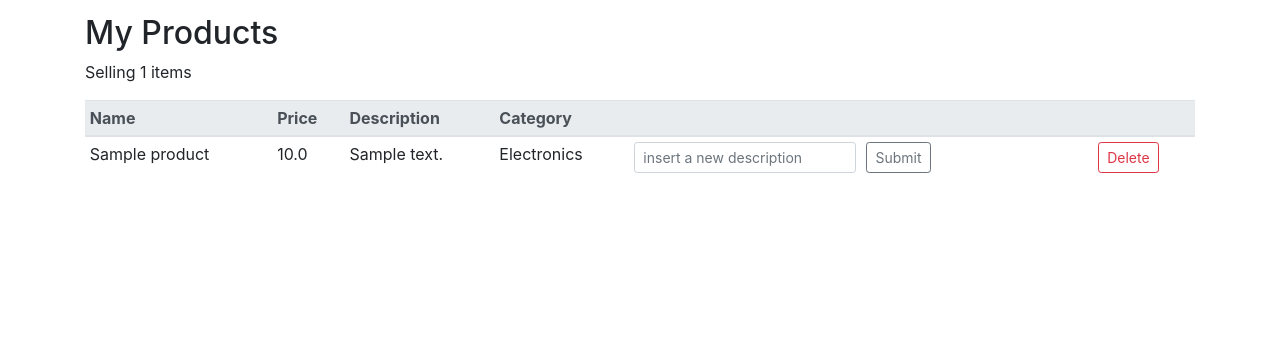
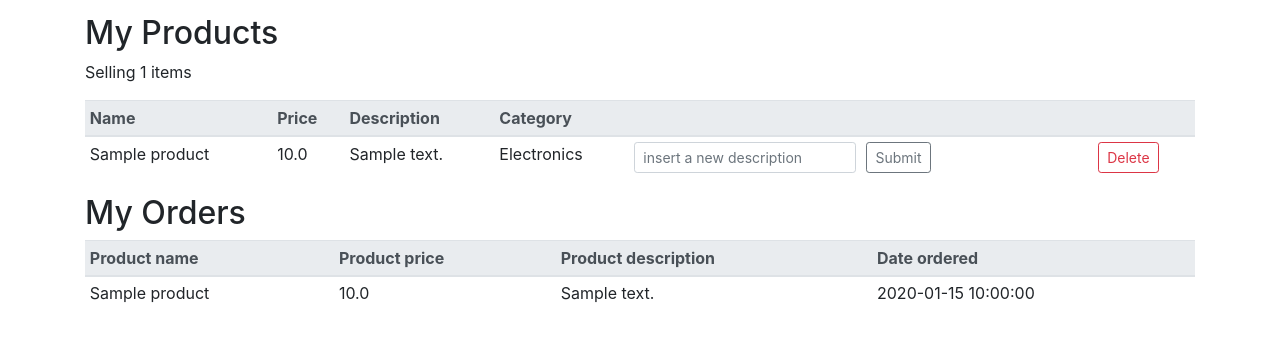
Before and after one commit to parissak/Verkkokauppa, a Flask app: page /auth/user in a window 1280 px wide. Shown: the part 254-596 px from the top of the page. Run offline with Flask 2, Linux system fonts and the light colour scheme; a user stored in the database is signed in; data comes from the database, SQL or seed files in the repository; tables that the repository leaves empty hold one stand-in row (values such as "Sample post"); some libraries are stand-ins or nearby versions.

Commit message:
tilauksen listaaminen käyttäjän sivulla

```diff
--- a/application/auth/views.py
+++ b/application/auth/views.py
@@ -1,12 +1,14 @@
 from flask import render_template, request, redirect, url_for
-from flask_login import login_user, logout_user
-from flask_login import current_user, login_required
+from flask_login import login_user, logout_user, current_user, login_required
 
 from sqlalchemy.sql import text
 
 from application import app, db
 from application.auth.models import User
 from application.auth.forms import LoginForm, RegistrationForm
+from application.orders.models import Order
+from application.products.models import Product
+
 
 @app.route("/auth/login", methods = ["GET", "POST"])
 def auth_login():
@@ -55,5 +57,10 @@ def auth_registration_create():
 def auth_user():
     u = current_user
     item_count = User.count_items(current_user.id)
+    order_products = db.session.query(Order, Product).join(Product).join(User).filter(Order.account_id == u.id).all()
 
-    return render_template("auth/user.html", item_count=item_count, user = u)
+
+    print("hello")
+    print(order_products)
+
+    return render_template("auth/user.html", item_count=item_count, orders = order_products, user = u)
--- a/application/templates/auth/user.html
+++ b/application/templates/auth/user.html
@@ -44,7 +44,8 @@
           <form method="POST" action="{{ url_for('products_set_description', product_id=product.id) }}">
             <div class="form-row align-items-center">
               <div class="col">
-                <input type="text" class="form-control form-control-sm" name=newdesc placeholder="insert a new description" />
+                <input type="text" class="form-control form-control-sm" name=newdesc
+                  placeholder="insert a new description" />
               </div>
               <div class="col">
                 <button class="btn btn-outline-secondary btn-sm" type="submit">Submit</button>
@@ -62,12 +63,35 @@
             </div>
           </form>
         </td>
-
       </tr>
-
       {% endfor %}
     </tbody>
   </table>
 </div>
 
+<h2>My Orders</h2>
+<div class="table-responsive">
+  <table class="table table-hover table-sm">
+    <thead class="thead-light">
+      <th scope="col">Product name</th>
+      <th scope="col">Product price</th>
+      <th scope="col">Product description</th>
+      <th scope="col">Date ordered</th>
+    </thead>
+
+      {% for order, product in orders %}
+    <tbody>
+      <tr>
+        <td>{{ product.name }}</td>
+        <td>{{ product.price }}</td>
+        <td>{{ product.description }}</td>
+        <td>{{ order.date_created }}</td>
+      </tr>
+        {% endfor %}
+
+
+    </tbody>
+  </table>
+</div>
+
 {% endblock %}
```
